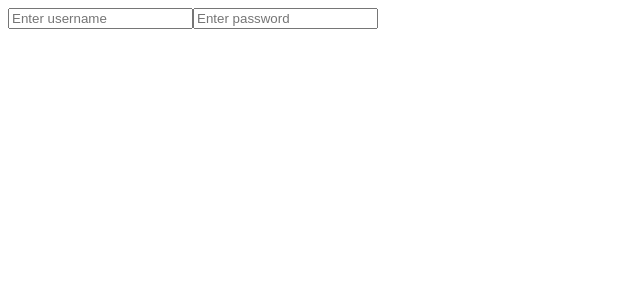
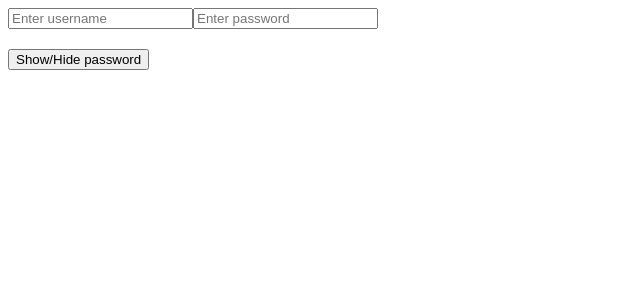
Before and after one commit to rekekki/eventhandler, a React (Create React App) app: page / in a window 1280 px wide. Shown: the top 300 px of the page, without its empty margins (0-640 px from the left). Built offline with nearby package versions, Linux system fonts and the light colour scheme.

Commit message:
created a button for toggling the password visibility

```diff
--- a/src/App.js
+++ b/src/App.js
@@ -24,6 +24,7 @@ const App = () => {
       <h2>
         {password}
       </h2>
+      <button>Show/Hide password</button>
     </div>
   )
 }
```
